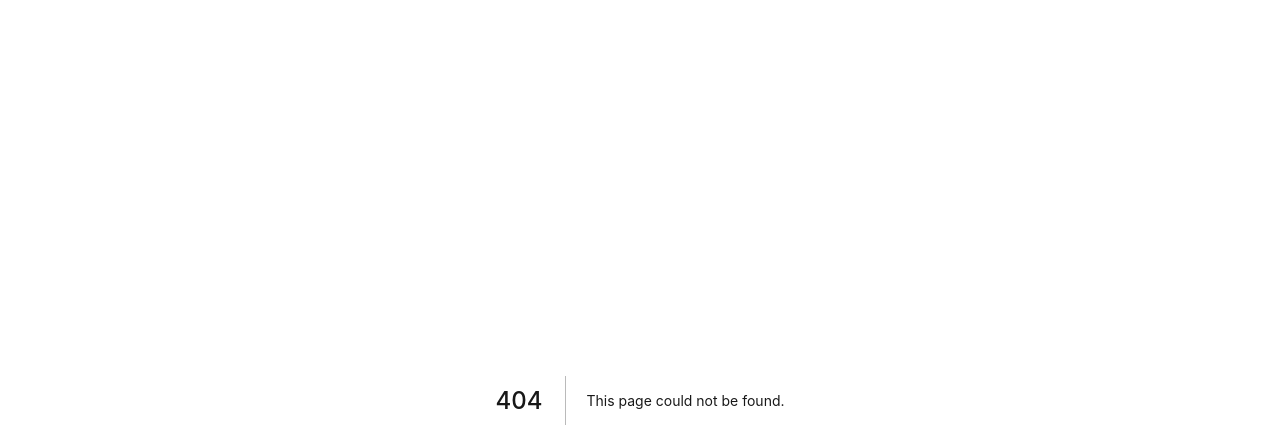
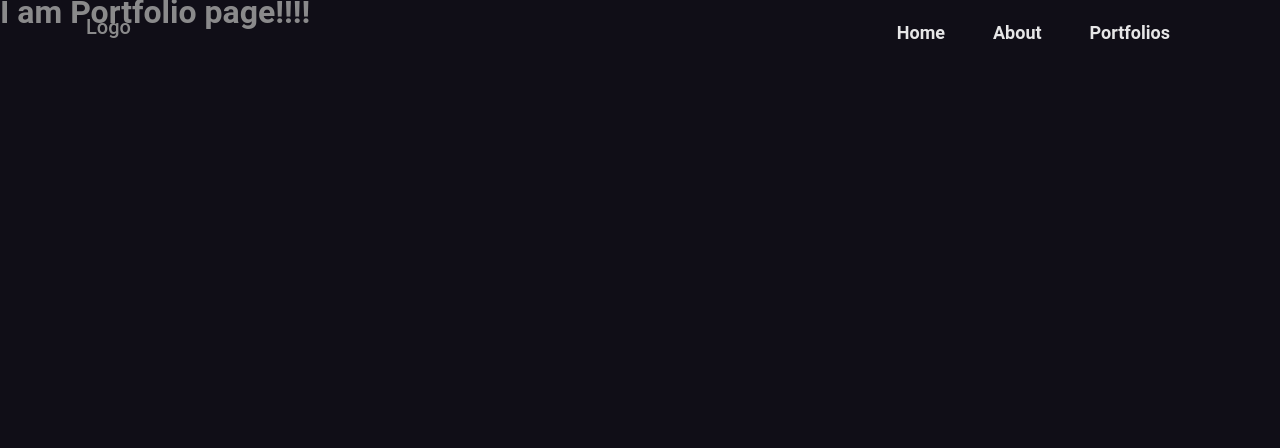
Before and after one commit to St3ve89/next-project, a Next.js app: page /portfolio in a window 1280 px wide. Before the commit this address had no page. Shown: the top 448 px of the page. Built offline with nearby package versions, Linux system fonts and the light colour scheme.

Commit message:
Get portfolios by ID

```diff
--- /dev/null
+++ b/pages/portfolio.js
@@ -0,0 +1,9 @@
+import BaseLayout from '../components/layouts/BaseLayout';
+
+const Portfolio = () => (
+  <BaseLayout>
+    <h1>I am Portfolio page!!!!</h1>
+  </BaseLayout>
+);
+
+export default Portfolio;
```
Also changed, not shown: pages/portfoliosNotUsed/[id].js (renamed from pages/portfolios/[id].js).
